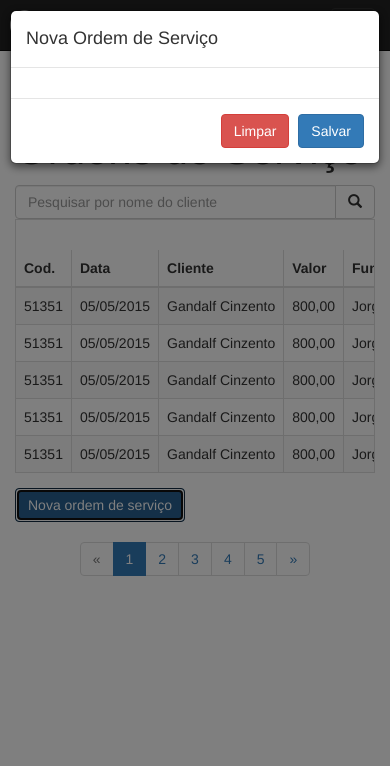
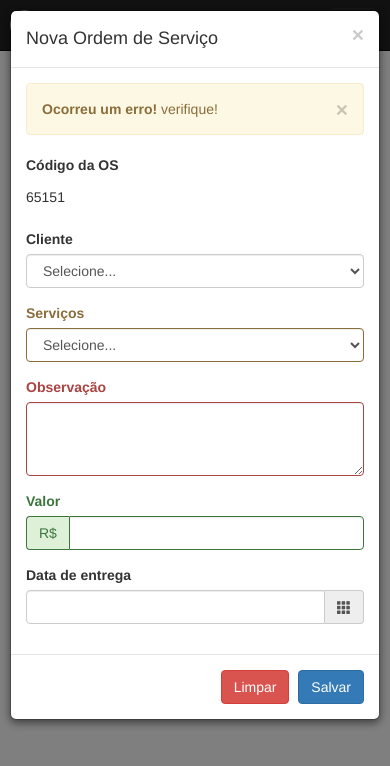
Before and after one commit to samucadutra/workshop-bootstrap3, a plain HTML site: page index.html in a window 390 px wide. Both pictures are taken after a click on the button "Nova ordem de serviço". Drawn offline with Linux system fonts and the light colour scheme.

Commit message:
Projeto pronto

```diff
--- a/index.html
+++ b/index.html
@@ -8,6 +8,7 @@
     <title></title>
 
     <link rel="stylesheet" href="css/bootstrap.min.css">
+    <link rel="stylesheet" href="css/bootstrap-datepicker.min.css">
     <link rel="stylesheet" href="css/index.css">
 </head>
 
@@ -100,9 +101,12 @@
                         <td>Jorge</td>
                         <td><span class="label label-primary">Em andamento</span></td>
                         <td class="text-center">
-                            <a href="" data-toggle="tooltip" title="Finalizar"><span class="glyphicon glyphicon-ok text-success"></span></a>
-                            <a href="" data-toggle="tooltip" title="Editar"><span class="glyphicon glyphicon-pencil text-warning"></span></a>
-                            <a href="" data-toggle="tooltip" title="Excluir"><span class="glyphicon glyphicon-trash text-danger"></span></a>
+                            <a href="" data-toggle="tooltip" title="Finalizar"><span
+                                    class="glyphicon glyphicon-ok text-success"></span></a>
+                            <a href="" data-toggle="tooltip" title="Editar"><span
+                                    class="glyphicon glyphicon-pencil text-warning"></span></a>
+                            <a href="" data-toggle="tooltip" title="Excluir"><span
+                                    class="glyphicon glyphicon-trash text-danger"></span></a>
                         </td>
                     </tr>
                     <tr>
@@ -113,9 +117,12 @@
                         <td>Jorge</td>
                         <td><span class="label label-default">Em andamento</span></td>
                         <td class="text-center">
-                            <a href="" data-toggle="tooltip" title="Finalizar"><span class="glyphicon glyphicon-ok text-success"></span></a>
-                            <a href="" data-toggle="tooltip" title="Editar"><span class="glyphicon glyphicon-pencil text-warning"></span></a>
-                            <a href="" data-toggle="tooltip" title="Excluir"><span class="glyphicon glyphicon-trash text-danger"></span></a>
+                            <a href="" data-toggle="tooltip" title="Finalizar"><span
+                                    class="glyphicon glyphicon-ok text-success"></span></a>
+                            <a href="" data-toggle="tooltip" title="Editar"><span
+                                    class="glyphicon glyphicon-pencil text-warning"></span></a>
+                            <a href="" data-toggle="tooltip" title="Excluir"><span
+                                    class="glyphicon glyphicon-trash text-danger"></span></a>
                         </td>
                     </tr>
                     <tr>
@@ -126,9 +133,12 @@
                         <td>Jorge</td>
                         <td><span class="label label-warning">Em andamento</span></td>
                         <td class="text-center">
-                            <a href="" data-toggle="tooltip" title="Finalizar"><span class="glyphicon glyphicon-ok text-success"></span></a>
-                            <a href="" data-toggle="tooltip" title="Editar"><span class="glyphicon glyphicon-pencil text-warning"></span></a>
-                            <a href="" data-toggle="tooltip" title="Excluir"><span class="glyphicon glyphicon-trash text-danger"></span></a>
+                            <a href="" data-toggle="tooltip" title="Finalizar"><span
+                                    class="glyphicon glyphicon-ok text-success"></span></a>
+                            <a href="" data-toggle="tooltip" title="Editar"><span
+                                    class="glyphicon glyphicon-pencil text-warning"></span></a>
+                            <a href="" data-toggle="tooltip" title="Excluir"><span
+                                    class="glyphicon glyphicon-trash text-danger"></span></a>
                         </td>
                     </tr>
                     <tr>
@@ -139,9 +149,12 @@
                         <td>Jorge</td>
                         <td><span class="label label-danger">Em andamento</span></td>
                         <td class="text-center">
-                            <a href="" data-toggle="tooltip" title="Finalizar"><span class="glyphicon glyphicon-ok text-success"></span></a>
-                            <a href="" data-toggle="tooltip" title="Editar"><span class="glyphicon glyphicon-pencil text-warning"></span></a>
-                            <a href="" data-toggle="tooltip" title="Excluir"><span class="glyphicon glyphicon-trash text-danger"></span></a>
+                            <a href="" data-toggle="tooltip" title="Finalizar"><span
+                                    class="glyphicon glyphicon-ok text-success"></span></a>
+                            <a href="" data-toggle="tooltip" title="Editar"><span
+                                    class="glyphicon glyphicon-pencil text-warning"></span></a>
+                            <a href="" data-toggle="tooltip" title="Excluir"><span
+                                    class="glyphicon glyphicon-trash text-danger"></span></a>
                         </td>
                     </tr>
                     <tr>
@@ -152,9 +165,12 @@
                         <td>Jorge</td>
                         <td><span class="label label-success">Em andamento</span></td>
                         <td class="text-center">
-                            <a href="" data-toggle="tooltip" title="Finalizar"><span class="glyphicon glyphicon-ok text-success"></span></a>
-                            <a href="" data-toggle="tooltip" title="Editar"><span class="glyphicon glyphicon-pencil text-warning"></span></a>
-                            <a href="" data-toggle="tooltip" title="Excluir"><span class="glyphicon glyphicon-trash text-danger"></span></a>
+                            <a href="" data-toggle="tooltip" title="Finalizar"><span
+                                    class="glyphicon glyphicon-ok text-success"></span></a>
+                            <a href="" data-toggle="tooltip" title="Editar"><span
+                                    class="glyphicon glyphicon-pencil text-warning"></span></a>
+                            <a href="" data-toggle="tooltip" title="Excluir"><span
+                                    class="glyphicon glyphicon-trash text-danger"></span></a>
                         </td>
                     </tr>
                 </tbody>
@@ -173,7 +189,7 @@
                     <li><a href="">4</a></li>
                     <li><a href="">5</a></li>
                     <li><a href=""><span>»</span></a></li>
-                  </ul>
+                </ul>
             </div>
         </footer>
     </div>
@@ -183,11 +199,69 @@
         <div class="modal-dialog">
             <div class="modal-content">
                 <div class="modal-header">
+                    <button type="button" data-dismiss="modal" class="close">
+                        <span>&times;</span>
+                    </button>
                     <h4 class="modal-title">Nova Ordem de Serviço</h4>
                 </div>
                 <form action="">
                     <div class="modal-body">
-
+                        <div class="alert alert-warning">
+                            <button type="button" class="close" data-dismiss="alert">
+                                <span>&times;</span>
+                            </button>
+                            <b>Ocorreu um erro!</b> verifique!
+                        </div>
+                        <div class="row">
+                            <div class="form-group col-xs-12">
+                                <label class="control-label" for="">Código da OS</label>
+                                <p class="form-control-static">65151</p>
+                            </div>
+                        </div>
+                        <div class="row">
+                            <div class="form-group col-sm-5">
+                                <label class="control-label" for="Cliente">Cliente</label>
+                                <select name="Cliente" id="Cliente" class="form-control">
+                                    <option value="">Selecione...</option>
+                                    <option value="1">Frodo Bolseiro</option>
+                                    <option value="2">Gandalf Cinzento</option>
+                                    <option value="3">Sauronde Mordor</option>
+                                </select>
+                            </div>
+                            <div class="form-group has-warning col-sm-7">
+                                <label class="control-label" for="Servicos">Serviços</label>
+                                <select name="Servicos" id="Servicos" class="form-control">
+                                    <option value="">Selecione...</option>
+                                    <option value="1">Ajuste de data e hora</option>
+                                    <option value="2">Conserto de engrenagem</option>
+                                    <option value="3">Troca de bateria</option>
+                                </select>
+                            </div>
+                        </div>
+                        <div class="row">
+                            <div class="form-group has-error col-xs-12">
+                                <label class="control-label" for="Observacao">Observação</label>
+                                <textarea name="Observacao" id="Observacao" class="form-control" rows="3"></textarea>
+                            </div>
+                        </div>
+                        <div class="row">
+                            <div class="form-group has-success col-sm-4">
+                                <label class="control-label" for="Valor">Valor</label>
+                                <div class="input-group">
+                                    <div class="input-group-addon">R$</div>
+                                    <input type="text" name="Valor" id="Valor" class="form-control">
+                                </div>
+                            </div>
+                            <div class="form-group col-sm-4">
+                                <label class="control-label" for="Data">Data de entrega</label>
+                                <div class="input-group date" data-provide="datepicker" data-date-language="pt-BR">
+                                    <input type="text" name="Data" id="Data" class="form-control">
+                                    <div class="input-group-addon">
+                                        <span class="glyphicon glyphicon-th"></span>
+                                    </div>
+                                </div>
+                            </div>
+                        </div>
                     </div>
                     <div class="modal-footer">
                         <button type="reset" class="btn btn-danger">Limpar</button>
@@ -200,7 +274,16 @@
 
     <script src="js/jquery-2.2.4.min.js"></script>
     <script src="js/bootstrap.min.js"></script>
+    <script src="js/bootstrap-datepicker.min.js"></script>
+    <script src="js/bootstrap-datepicker.pt-BR.min.js"></script>
     <script src="js/main.js"></script>
+    <script>
+        //Essa função faz o datepicker fechar após seleção da data
+        $('[data-provide=datepicker]').datepicker({
+          format: 'dd/mm/yyyy',
+          autoclose: true
+        });
+      </script>
 </body>
 
 </html>
--- /dev/null
+++ b/js/bootstrap-datepicker.pt-BR.min.js
@@ -0,0 +1 @@
+!function(a){a.fn.datepicker.dates["pt-BR"]={days:["Domingo","Segunda","Terça","Quarta","Quinta","Sexta","Sábado"],daysShort:["Dom","Seg","Ter","Qua","Qui","Sex","Sáb"],daysMin:["Do","Se","Te","Qu","Qu","Se","Sa"],months:["Janeiro","Fevereiro","Março","Abril","Maio","Junho","Julho","Agosto","Setembro","Outubro","Novembro","Dezembro"],monthsShort:["Jan","Fev","Mar","Abr","Mai","Jun","Jul","Ago","Set","Out","Nov","Dez"],today:"Hoje",monthsTitle:"Meses",clear:"Limpar",format:"dd/mm/yyyy"}}(jQuery);
```
Also changed, not shown: css/bootstrap-datepicker.min.css (added), js/bootstrap-datepicker.min.js (added).
